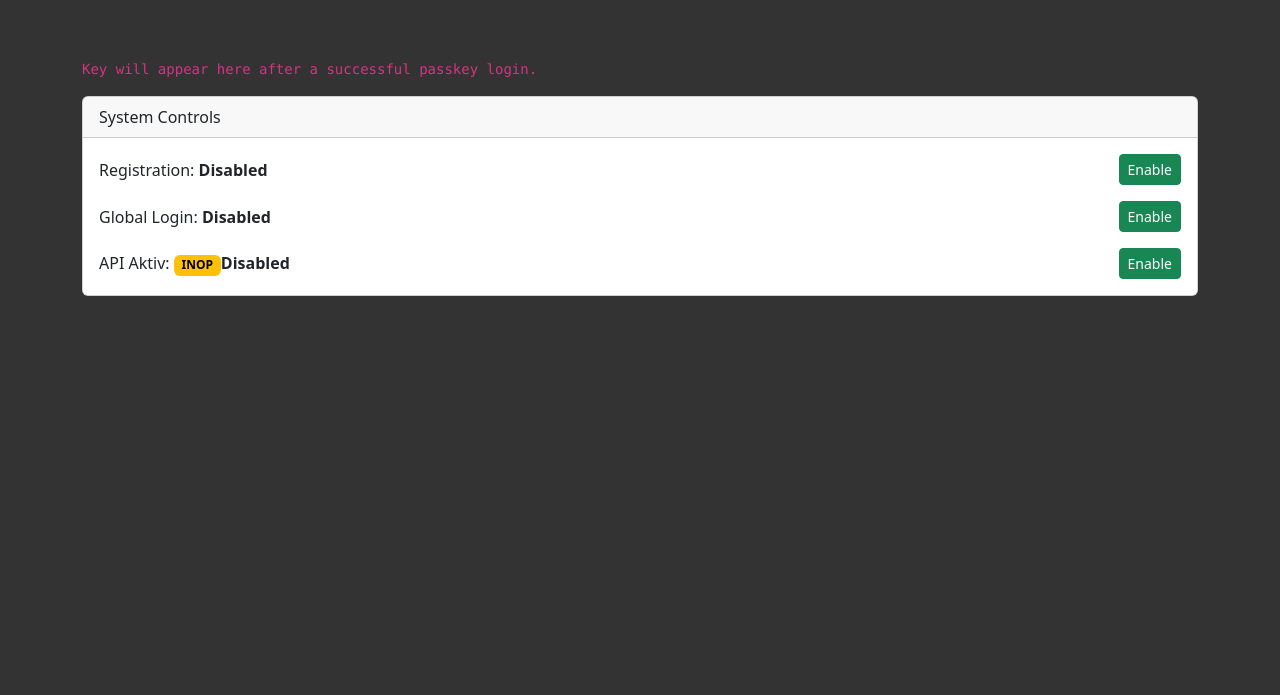
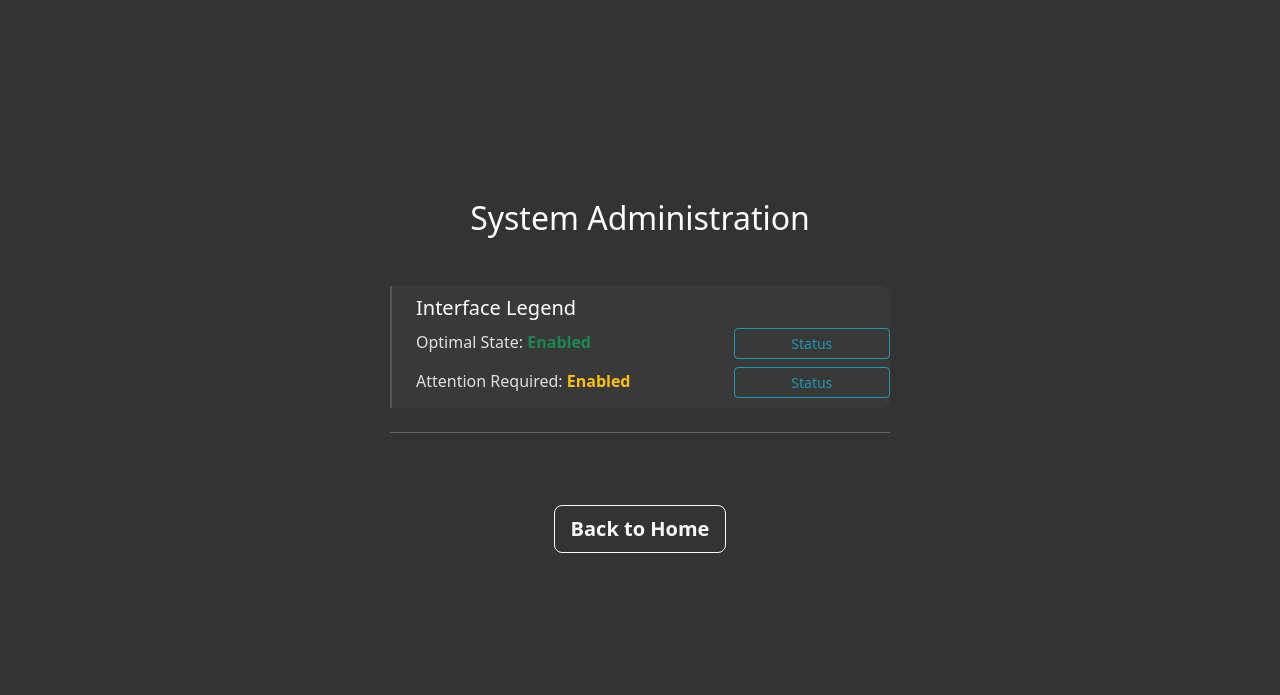
Before and after one commit to bztt282tbz-sys/focus_app, a Flask app: template templates/admin.html in a window 1280 px wide. Shown: the part 56-751 px from the top of the page. Run offline with Flask 3, Linux system fonts and the light colour scheme; the template is opened without the code that fills it, so the values that code supplies are empty.

Commit message:
Improving admin Panel. PFR implemented. Removed CSS file

```diff
--- a/app.py
+++ b/app.py
@@ -50,7 +50,6 @@ db = SQLAlchemy(app)
 login_manager = LoginManager(app)
 login_manager.login_view = 'login'
 
-# Define CSP without 'unsafe-inline' for scripts to maintain high security
 csp = {
     'default-src': '\'self\'',
     'script-src': [
@@ -68,7 +67,6 @@ csp = {
     ]
 }
 
-# Talisman configuration updated to use nonces for injected and external scripts
 Talisman(
     app,
     force_https=True,
@@ -95,13 +93,15 @@ class User(db.Model, UserMixin):
     is_active = db.Column(db.Boolean, default=True)
     prf_salt = db.Column(db.LargeBinary, nullable=True)
 
-class SystemSetting(db.Model):
+class SystemSettingBool(db.Model):
     id = db.Column(db.Integer, primary_key=True)
+    label = db.Column(db.String(100))
     key = db.Column(db.String(50), unique=True)
     value = db.Column(db.Boolean, default=True)
+    expected_value = db.Column(db.Boolean, default=True)
 
 def get_setting(key):
-    setting = SystemSetting.query.filter_by(key=key).first()
+    setting = SystemSettingBool.query.filter_by(key=key).first()
     return setting.value if setting else True
 
 @login_manager.user_loader
@@ -166,10 +166,9 @@ def onboarding():
 @admin_required
 def admin_dashboard():
     users = User.query.all()
-    reg_enabled = get_setting('registration_enabled')
-    login_enabled = get_setting('login_enabled')
-    api_enabled = get_setting('api_enabled')
-    return render_template('admin.html', users=users, reg_enabled=reg_enabled, login_enabled=login_enabled, api_enabled=api_enabled)
+    # Fetch all settings from the DB
+    settings = SystemSettingBool.query.all()
+    return render_template('admin.html', users=users, settings=settings)
 
 @app.route('/admin/toggle_user/<int:user_id>')
 @login_required
@@ -250,7 +249,7 @@ def generate_auth():
     session['auth_challenge'] = options.challenge
     user_data = {
         "options": options_to_json(options),
-        "salt": { base64.b64encode(u.credential_id).decode(): base64.b64encode(u.prf_salt).decode()
+        "salts": { base64.b64encode(u.credential_id).decode(): base64.b64encode(u.prf_salt).decode()
                    for u in users if u.prf_salt }
     }
     return jsonify(user_data)
@@ -285,9 +284,9 @@ def verify_auth():
 def toggle_setting(setting_key):
     if setting_key not in ['registration_enabled', 'login_enabled', 'api_enabled']:
         abort(400)
-    setting = SystemSetting.query.filter_by(key=setting_key).first()
+    setting = SystemSettingBool.query.filter_by(key=setting_key).first()
     if not setting:
-        setting = SystemSetting(key=setting_key, value=False)
+        setting = SystemSettingBool(key=setting_key, value=False)
         db.session.add(setting)
     else:
         setting.value = not setting.value
--- a/static/css/style.css
+++ b/static/css/style.css
@@ -158,4 +158,12 @@ main.container {
     color: #bbb !important;
 }
 
+.btn-sm.custom-invert-btn {
+    padding: 0.25rem 0.5rem;
+    font-size: 0.875rem;
+}
+
+.admin-panel-btn {
+    min-width: 33%;
+}
 /* Keep your existing button and footer styles */
--- a/static/js/auth.js
+++ b/static/js/auth.js
@@ -84,16 +84,29 @@ async function authenticateDevice() {
 
         const data = await resp.json();
         const options = JSON.parse(data.options);
-        const PRF_SALT = data.salt;
-
-
+        const allSalts = data.salts; // This is an object of {credentialId: salt}
 
         options.challenge = bufferDecode(options.challenge);
+
         if(options.allowCredentials) {
             options.allowCredentials.forEach(c => c.id = bufferDecode(c.id));
         }
 
-        options.extensions = { prf: { eval: { first: PRF_SALT } } };
+        // IMPORTANT: The PRF extension must match the expected API structure
+        // Since we don't know which credential the user will pick yet,
+        // we often provide a generic salt or map it.
+        // For a single-user-per-device flow:
+        const firstCredId = data.options.allowCredentials?.[0]?.id;
+        const specificSalt = allSalts[firstCredId] || Object.values(allSalts)[0];
+
+        options.extensions = {
+            prf: {
+                eval: {
+                    first: bufferDecode(specificSalt) // Must be 32 bytes
+                }
+            }
+        };
+
         const assertion = await navigator.credentials.get({ publicKey: options });
 
         const extensions = assertion.getClientExtensionResults();
@@ -125,6 +138,7 @@ async function authenticateDevice() {
             throw new Error(result.error || "Verification failed");
         }
     } catch (err) {
+        console.error("Login Error:", err);
         logDebug(err.message, true);
         authBtn.disabled = false;
     }
--- a/templates/admin.html
+++ b/templates/admin.html
@@ -1,30 +1,43 @@
 {% extends "base.html" %}
 {% block content %}
-    <code id="e2e-key-display">Loading...</code>
-    <div class="card mb-4 mt-3">
-        <div class="card-header">System Controls</div>
-        <div class="card-body">
-            <div class="d-flex justify-content-between align-items-center mb-3">
-                <span>Registration: <strong>{{ 'Enabled' if reg_enabled else 'Disabled' }}</strong></span>
-                <a href="{{ url_for('toggle_setting', setting_key='registration_enabled') }}"
-                   class="btn btn-sm {{ 'btn-warning' if reg_enabled else 'btn-success' }}">
-                {{ 'Disable' if reg_enabled else 'Enable' }}
-                </a>
-            </div>
-            <div class="d-flex justify-content-between align-items-center mb-3">
-                <span>Global Login: <strong>{{ 'Enabled' if login_enabled else 'Disabled' }}</strong></span>
-                <a href="{{ url_for('toggle_setting', setting_key='login_enabled') }}"
-                   class="btn btn-sm {{ 'btn-warning' if login_enabled else 'btn-success' }}">
-                {{ 'Disable' if login_enabled else 'Enable' }}
-                </a>
+<div class="centered-content">
+    <h2 class="cover-heading mb-5">System Administration</h2>
+
+    <div class="content-body text-start">
+        <div class="feature-item mb-2">
+            <h5 class="text-white mb-2">Interface Legend</h5>
+            <div class="d-flex justify-content-between align-items-center mb-2">
+                <span class="text-light">Optimal State: <strong class="text-success">Enabled</strong></span>
+                <button type="button" class="btn btn-sm btn-outline-info admin-panel-btn" disabled>Status</button>
             </div>
             <div class="d-flex justify-content-between align-items-center">
-                <span>API Aktiv: <span class="badge text-bg-warning">INOP</span><strong>{{ 'Enabled' if api_enabled else 'Disabled' }}</strong></span>
-                <a href="{{ url_for('toggle_setting', setting_key='api_enabled') }}"
-                   class="btn btn-sm {{ 'btn-warning' if api_enabled else 'btn-success' }}">
-                {{ 'Disable' if api_enabled else 'Enable' }}
+                <span class="text-light">Attention Required: <strong class="text-warning">Enabled</strong></span>
+                <button type="button" class="btn btn-sm btn-outline-info admin-panel-btn" disabled>Status</button>
+            </div>
+        </div>
+
+        <hr class="my-4 border-light opacity-25">
+
+        {% for setting in settings %}
+        <div class="feature-item mb-4">
+            <div class="d-flex justify-content-between align-items-center">
+                <div>
+                    <h5 class="text-white mb-1">{{ setting.label }}</h5>
+                    <p class="small {{ 'text-success' if setting.value == setting.expected_value else 'text-warning' }} fw-bold mb-0">
+                        Status: {{ 'Enabled' if setting.value else 'Disabled' }}
+                    </p>
+                </div>
+                <a href="{{ url_for('toggle_setting', setting_key=setting.key) }}"
+                   class="btn btn-sm admin-panel-btn {{ 'btn-outline-info' if setting.value else 'btn-outline-success' }}">
+                    {{ 'Disable' if setting.value else 'Enable' }}
                 </a>
             </div>
         </div>
+        {% endfor %}
     </div>
+
+    <div class="actions mt-5">
+        <a href="{{ url_for('index') }}" class="btn btn-lg btn-outline-light fw-bold">Back to Home</a>
+    </div>
+</div>
 {% endblock %}
--- a/templates/home.html
+++ b/templates/home.html
@@ -7,7 +7,7 @@
     <div class="content-body text-start">
         <div class="feature-item mb-4">
             <h5 class="text-white mb-1">🔒 Passwordless Security</h5>
-            <p class="text-light">Experience seamless login with <a class="link-info text-decoration-underline" href="https://support.apple.com/de-de/guide/iphone/iphf538ea8d0/ios">Passkeys</a>.</p>
+            <p class="text-light">Experience seamless login with <a href="https://support.apple.com/de-de/guide/iphone/iphf538ea8d0/ios" class="link-info text-decoration-underline" >Passkeys</a>.</p>
         </div>
 
         <div class="feature-item mb-4">
@@ -17,7 +17,7 @@
 
         <div class="feature-item mb-4">
             <h5 class="text-white mb-1">🚀 WebAuthn PRF</h5>
-            <p class="text-info small fw-bold">Status: Implementation in progress</p>
+            <p class="text-light">Implementation complete. <a href="https://bitwarden.com/de-de/blog/prf-webauthn-and-its-role-in-passkeys/" class="link-info text-decoration-underline" >WebAuthn PRF</a> enables symetric key generation using Authenticators/Passkeys.</p>
         </div>
 
         <div class="feature-item mb-4">
@@ -27,7 +27,7 @@
 
         <div class="feature-item mb-4">
             <h5 class="text-white mb-1">⚡ End-to-End Encryption</h5>
-            <p class="text-light">We are actively researching secure client-side key storage to enable robust E2EE.</p>
+            <p class="text-light">I am actively working on secure client-side key storage to enable robust E2EE. For a shopping list? Absolutely!</p>
         </div>
     </div>
 
--- a/templates/onboarding.html
+++ b/templates/onboarding.html
@@ -9,10 +9,10 @@
                 <input type="text" name="username" class="form-control" placeholder="e.g. AlexSmith" required>
             </div>
             <div class="mb-4">
-                <label class="form-label">Security Preference</label>
+                <label class="form-label">Security Preference<span class="badge text-bg-warning">INOP</span></label>
                 <select name="security_preference" class="form-control">
-                    <option value="Normal">Normal (Standard protection)<span class="badge text-bg-warning">INOP</span></option>
-                    <option value="High">High (Strict verification required)<span class="badge text-bg-warning">INOP</span></option>
+                    <option value="Normal">Normal (Standard protection)</option>
+                    <option value="High">High (Strict verification required)</option>
                 </select>
             </div>
             <button type="submit" class="btn btn-dark w-100">Finish Setup</button>
```
Also changed, not shown: init_db.py (+7 -7 lines), static/css/cover.css (deleted, +0 -116 lines), requirements.txt (line endings or trailing spaces).
